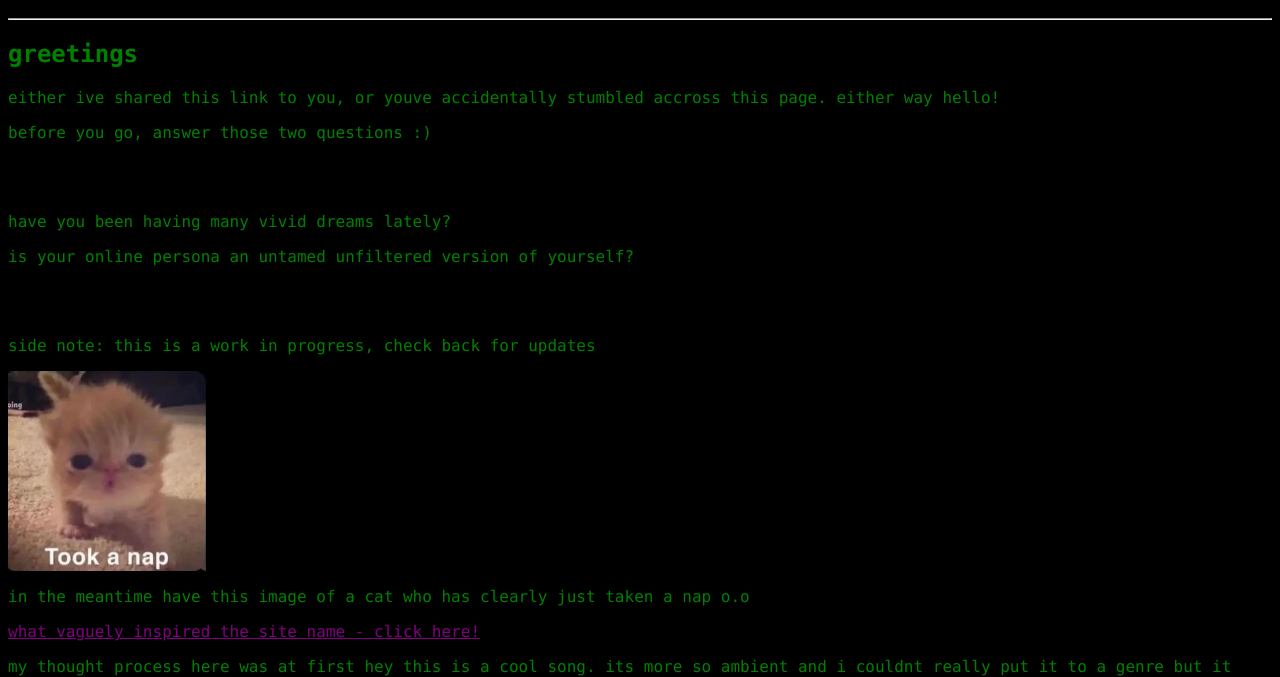
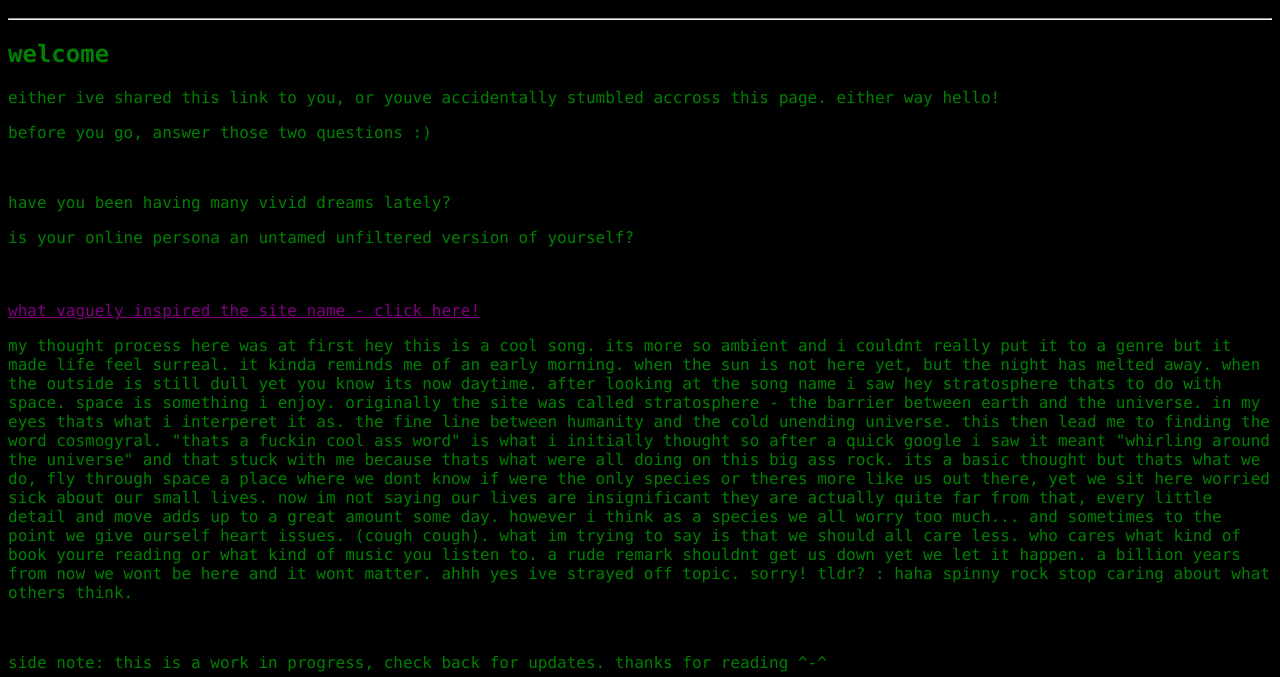
Before and after one commit to exxycmd/stratosphere-site, a plain HTML site: page index.html in a window 1280 px wide. Shown: the part 49-726 px from the top of the page. Drawn offline with Linux system fonts and the light colour scheme.

Commit message:
Update index.html
tweaked the layout of the paragraphs and links
added a little thank you note
updated the welcome heading

```diff
--- a/index.html
+++ b/index.html
@@ -9,21 +9,18 @@
 <body>
 <h1>Cosmogyral - travelling around the universe</h1>
 <hr>
-<h2>greetings</h2>
+<h2>welcome</h2>
 <p>either ive shared this link to you, or youve accidentally stumbled accross this page. either way hello!</p>
 <p>before you go, answer those two questions :)</p>
-<br>
 <br>
 <p>have you been having many vivid dreams lately?</p>
 <p>is your online persona an untamed unfiltered version of yourself? </p>
 <br>
 <br>
-<p>side note: this is a work in progress, check back for updates</p>
-<img src="/images/took a nap.png" height="200">
-<p>in the meantime have this image of a cat who has clearly just taken a nap o.o</p>
 <a href= "https://open.spotify.com/track/6sEqGYDoVKk88agceDbYGk" target=_blank title="the song stratosphere by duster">
     what vaguely inspired the site name - click here!
 </a>
+<br>
 <p>my thought process here was at first hey this is a cool song. its more so ambient and i couldnt really put it to a genre but it made life feel surreal.
 it kinda reminds me of an early morning. when the sun is not here yet, but the night has melted away. when the outside is still dull yet you know its now
 daytime. after looking at the song name i saw hey stratosphere thats to do with space. space is something i enjoy. originally the site was called stratosphere
@@ -35,6 +32,10 @@ our lives are insignificant they are actually quite far from that, every little
 we all worry too much... and sometimes to the point we give ourself heart issues. (cough cough). what im trying to say is that we should all care less. who
 cares what kind of book youre reading or what kind of music you listen to. a rude remark shouldnt get us down yet we let it happen. a billion years from now
 we wont be here and it wont matter. ahhh yes ive strayed off topic. sorry! tldr? : haha spinny rock stop caring about what others think.</p>
+<br>
+<p>side note: this is a work in progress, check back for updates. thanks for reading ^-^</p>
+<img src="/images/took a nap.png" height="200">
+<p>in the meantime have this image of a cat who has clearly just taken a nap o.o</p>
 
 </body>
 
```
